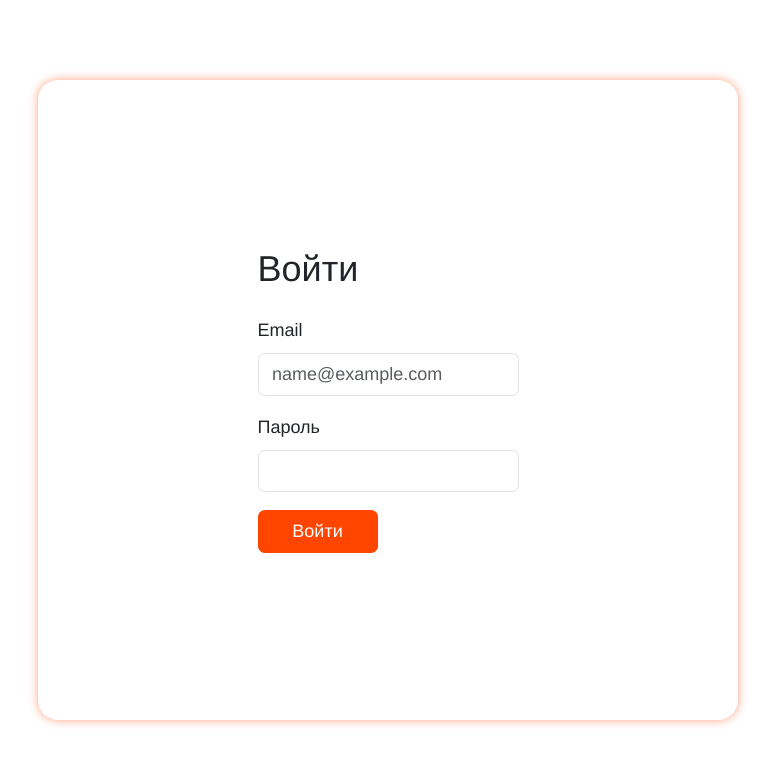
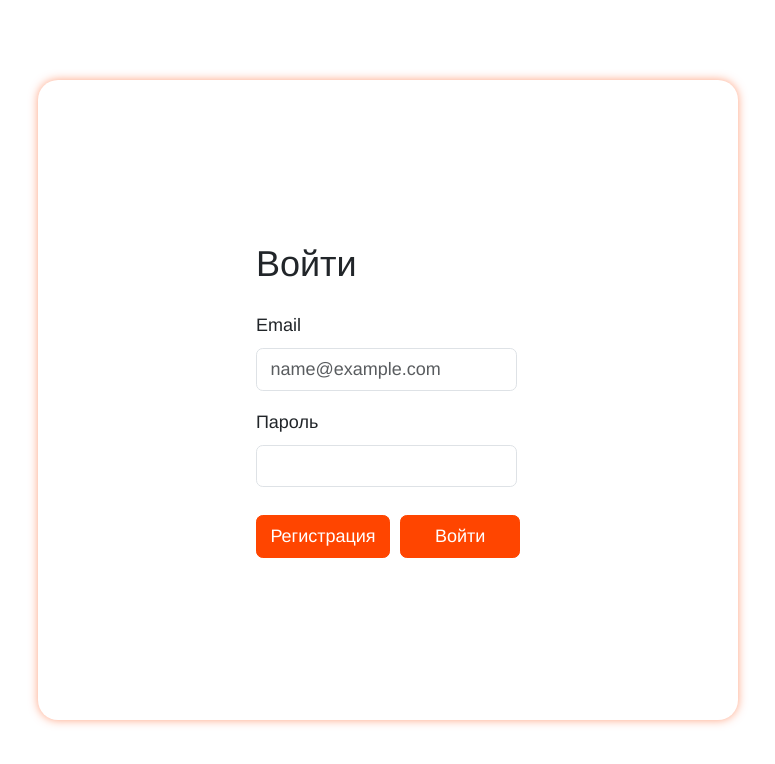
Before and after one commit to Mabarik667f/comQ, a Vue app in the folder src/frontend/: page /login in a window 1280 px wide. Shown: the top 764 px of the page, without its empty margins (252-1027 px from the left). Built offline with nearby package versions, Linux system fonts and the light colour scheme.

Commit message:
fix: add buttons in forms

```diff
--- a/src/frontend/src/views/LoginView.vue
+++ b/src/frontend/src/views/LoginView.vue
@@ -69,15 +69,27 @@ export default {
             </div>
         </template>
         <template v-slot:button>
-            <com-button class="login__btn">Войти</com-button>
+            <div class="buttons">
+                <com-button @click="$router.push('/register')" :type="'button'">Регистрация</com-button>
+                <com-button class="login-btn">Войти</com-button>
+            </div>
         </template>
     </com-form>
 </template>
 
 
 <style scoped>
-.login__btn {
+
+.buttons {
+    display: flex;
+    flex-direction: row;
+}
+.buttons {
+    margin-top: 10px;
+}
+.login-btn {
     width: 120px;
+    margin-left: 10px;
 }
 
 </style>
--- a/src/frontend/src/views/RegisterView.vue
+++ b/src/frontend/src/views/RegisterView.vue
@@ -102,11 +102,22 @@ export default {
             </div>
         </template>
         <template v-slot:button>
-            <com-button >Регистрация</com-button>
+            <div class="buttons">
+                <com-button >Регистрация</com-button>
+                <com-button @click="$router.push('/login')" class="login-button" :type="'button'">Войти</com-button>
+        </div>
         </template>
     </com-form>
 
 </template>
 <style scoped>
+.buttons {
+    display: flex;
+    flex-direction: row;
+}
 
+.login-button {
+    margin-left: 20px;
+    width: 100px;
+}
 </style>
```
